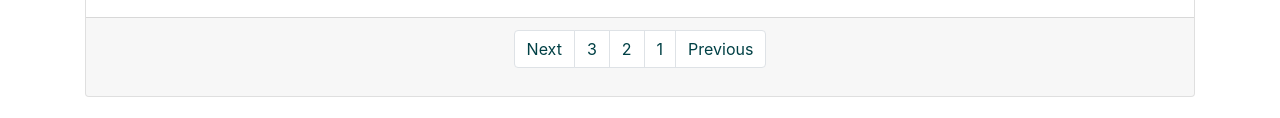
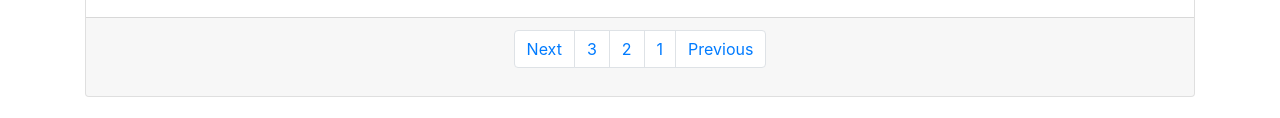
Before and after one commit to KassemHachi/article-page, a plain HTML site: page articles-by-category.html in a window 1280 px wide. Shown: the part 1872-1990 px from the top of the page. Drawn offline with nearby package versions, Linux system fonts and the light colour scheme.

Commit message:
remove style in nav page in footer

```diff
--- a/articles-by-category.html
+++ b/articles-by-category.html
@@ -733,13 +733,13 @@
                         <nav aria-label="Page navigation example">
                             <ul class="pagination justify-content-center">
                               <li class="page-item button-page-link">
-                                <a class="page-link" style="color: #004045;" href="#" tabindex="-1">Previous</a>
+                                <a class="page-link" href="#" tabindex="-1">Previous</a>
                               </li>
-                              <li class="page-item button-page-link"><a class="page-link" style="color: #004045;" href="#">1</a></li>
-                              <li class="page-item button-page-link"><a class="page-link" style="color: #004045;" href="#">2</a></li>
-                              <li class="page-item button-page-link"><a class="page-link" style="color: #004045;" href="#">3</a></li>
+                              <li class="page-item button-page-link"><a class="page-link" href="#">1</a></li>
+                              <li class="page-item button-page-link"><a class="page-link" href="#">2</a></li>
+                              <li class="page-item button-page-link"><a class="page-link" href="#">3</a></li>
                               <li class="page-item button-page-link">
-                                <a class="page-link" style="color: #004045;" href="#">Next</a>
+                                <a class="page-link" href="#">Next</a>
                               </li>
                             </ul>
                           </nav>
```
